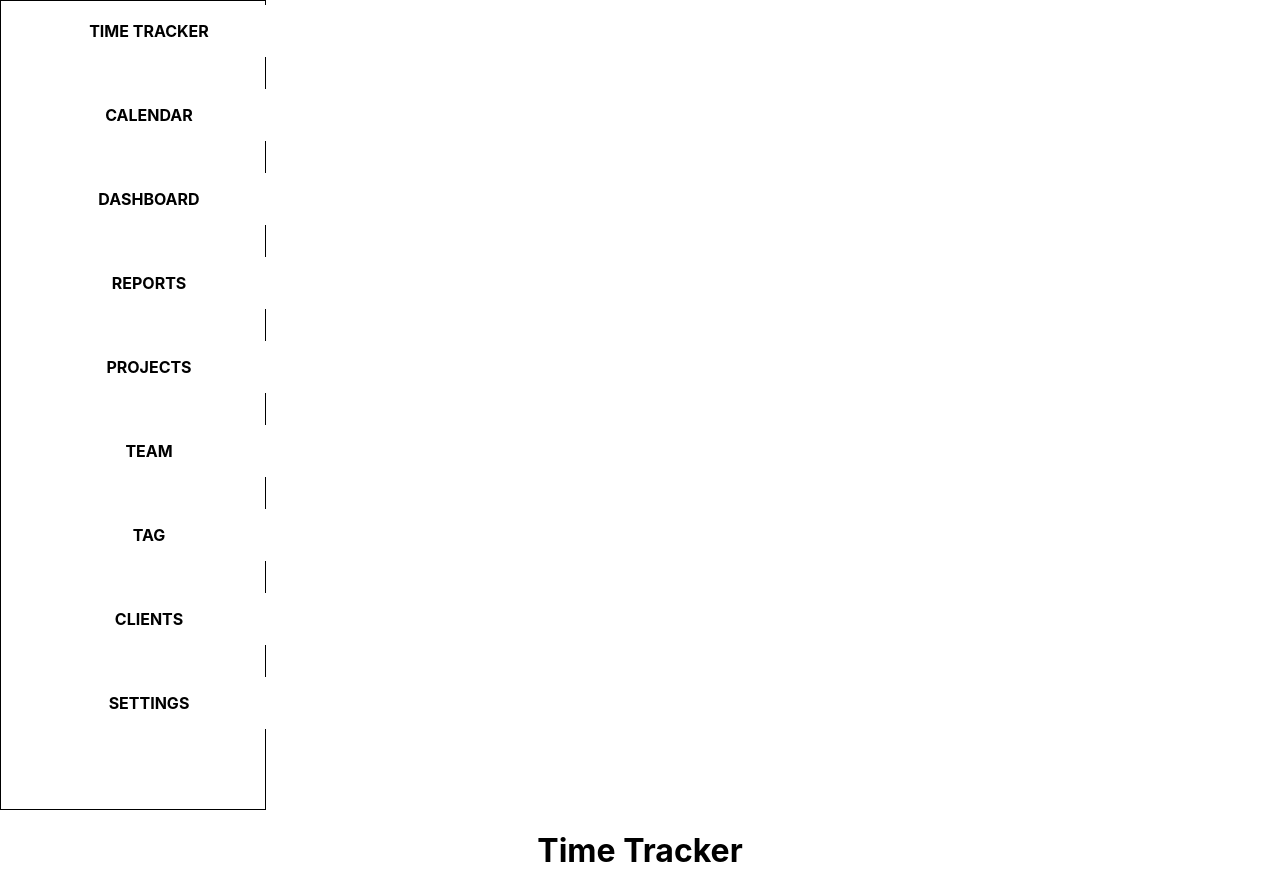
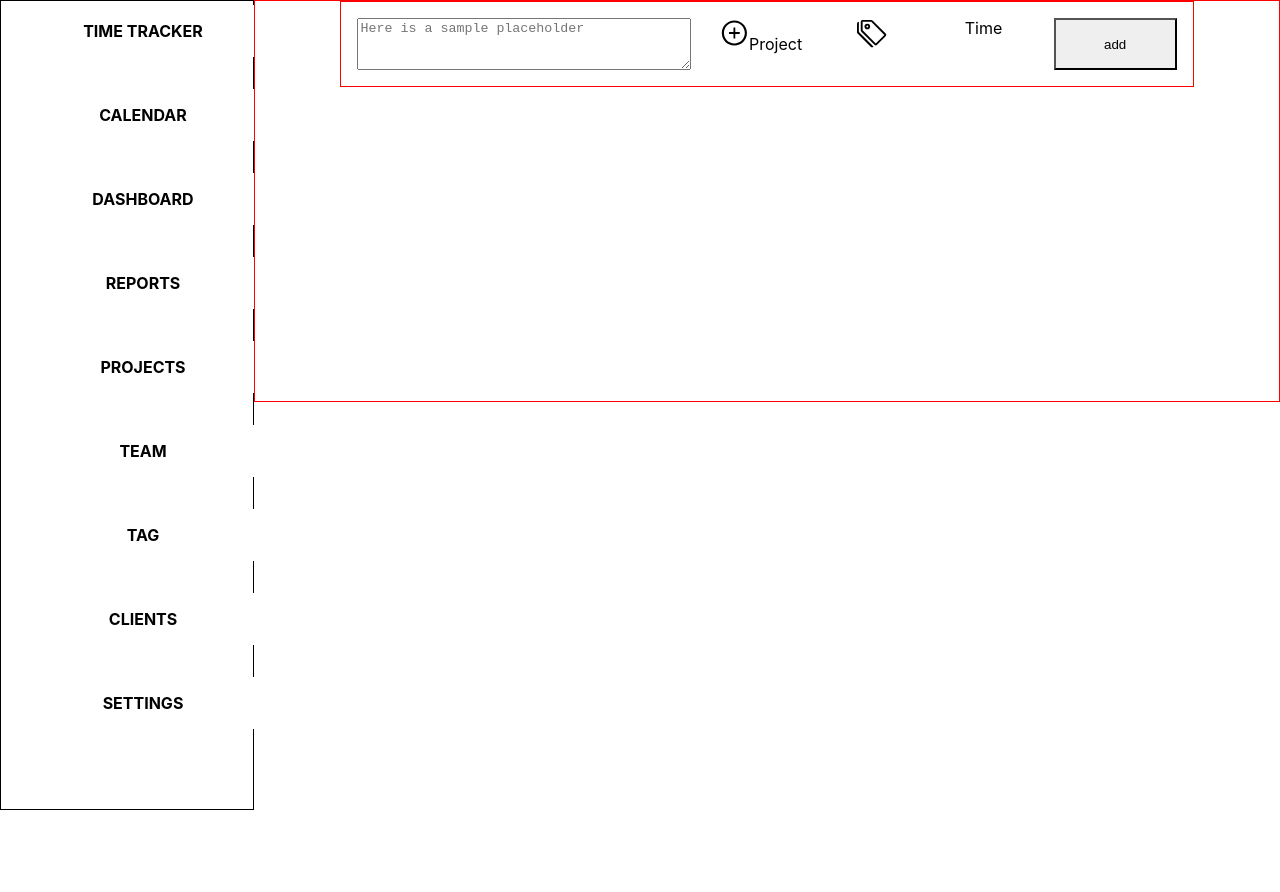
Before and after one commit to Devashishsaurabh/fixed-thread-889, a React (Create React App) app in the folder frontend/: page /clockify in a window 1280 px wide. After the commit the page ends 810 px from the top, so only its background shows below. Built offline with nearby package versions, Linux system fonts and the light colour scheme; the HTML template or start-up script is replaced by a standard one.

Commit message:
timer page first box

```diff
--- a/frontend/src/Components/Sidebar/Sidebar.jsx
+++ b/frontend/src/Components/Sidebar/Sidebar.jsx
@@ -1,12 +1,14 @@
 import React from "react";
 import { Box, Text } from "@chakra-ui/react";
+import {useNavigate} from "react-router-dom"
 
 const Sidebar = () => {
+    const navigate= useNavigate()
   return (
     <Box bg="white" w="20%" h="100vh" p={4} color="black" display={"flex"} flexDirection="column" gap="2rem" border={"1px solid black"} >
-      <Box w="100%" padding={"1rem"} _hover={{bg:"gray",color:"white"}} bg="white"><Text as="b" >TIME TRACKER</Text></Box>
+      <Box w="100%" padding={"1rem"} _hover={{bg:"gray",color:"white"}} bg="white" onClick={()=>navigate("/clockify/")}><Text as="b" >TIME TRACKER</Text></Box>
       <Box w="100%" padding={"1rem"} _hover={{bg:"gray",color:"white"}} bg="white"><Text as="b" >CALENDAR</Text></Box>
-      <Box w="100%" padding={"1rem"} _hover={{bg:"gray",color:"white"}} bg="white"><Text as="b" >DASHBOARD</Text></Box>
+      <Box w="100%" padding={"1rem"} _hover={{bg:"gray",color:"white"}} bg="white" onClick={()=>navigate("/clockify/dashboard")}><Text as="b" >DASHBOARD</Text></Box>
       <Box w="100%" padding={"1rem"} _hover={{bg:"gray",color:"white"}} bg="white"><Text as="b" >REPORTS</Text></Box>
       <Box w="100%" padding={"1rem"} _hover={{bg:"gray",color:"white"}} bg="white"><Text as="b" >PROJECTS</Text></Box>
       <Box w="100%" padding={"1rem"} _hover={{bg:"gray",color:"white"}} bg="white"><Text as="b" >TEAM</Text></Box>
--- a/frontend/src/pages/AfterLogin/AfterLoginRoutes.jsx
+++ b/frontend/src/pages/AfterLogin/AfterLoginRoutes.jsx
@@ -2,17 +2,17 @@ import React from 'react'
 import { Route, Routes } from "react-router-dom";
 import Sidebar from '../../Components/Sidebar/Sidebar';
 import Dashboard from './Dashboard'
-import TimeTracker from './TimeTracker'
+import TimeTracker from './TimeTracker';
 
 
 const AfterLoginRoutes = () => {
   return (
-    <div>
+    <div style={{display:"flex"}}>
         <Sidebar/>
     <div>
     <Routes>
-    <Route path="/"element={<TimeTracker/>}></Route>
-    <Route path="/dashboard"element={<Dashboard/>}></Route>
+    <Route path="/" element={<TimeTracker/>}></Route>
+    <Route path="/dashboard" element={<Dashboard/>}></Route>
     </Routes>
     </div>
     </div>
--- a/frontend/src/pages/AfterLogin/TimeTracker.jsx
+++ b/frontend/src/pages/AfterLogin/TimeTracker.jsx
@@ -1,10 +1,26 @@
-import React from 'react'
+import { Box, Flex, Text } from '@chakra-ui/layout'
+import React, { useRef, useState } from 'react'
+import { Button, Textarea } from '@chakra-ui/react'
+import { AiOutlinePlusCircle } from 'react-icons/ai';
+import { BsTags } from 'react-icons/bs';
 
 const TimeTracker = () => {
+
+
+
   return (
-    <div>
-      <h1>Time Tracker</h1>
-    </div>
+    <Box w="80vw" h="50vh" border={"1px solid red"}>
+     <Flex w="80%" border={"1px solid red"} m="auto" p="1rem" justifyContent={"space-between"}>
+     <Textarea w="40%" placeholder='Here is a sample placeholder' />
+     <Flex w="10%" >
+      <AiOutlinePlusCircle fontSize={"30px"}/>
+      <Text>Project</Text>
+      </Flex>
+     <Box w="10%"><BsTags fontSize={"30px"}/></Box>
+     <Box w="10%">Time</Box>
+     <Button width={"15%"}>add</Button>
+     </Flex>
+    </Box>
   )
 }
 
--- a/frontend/src/pages/MainRoutes.jsx
+++ b/frontend/src/pages/MainRoutes.jsx
@@ -6,6 +6,8 @@ import Footer from "../Components/Footer"
 import Login from "./Login"
 import Signup from "./Signup"
 import AfterLoginRoutes from './AfterLogin/AfterLoginRoutes';
+// import TimeTracker from './AfterLogin/TimeTracker';
+
 
 const MainRoutes = () => {
   return (
@@ -14,6 +16,7 @@ const MainRoutes = () => {
    <Route path="/"element={<><Navbar /><Home /><Footer /></>}></Route>
    <Route path="/login" element={<Login />}></Route>
    <Route path="/signup" element={<Signup />}></Route>
+   {/* <Route path="/timetracker" element={<TimeTracker/>}></Route> */}
    <Route path="/clockify/*"element={<AfterLoginRoutes/>}></Route>
    </Routes>
 
```
Also changed, not shown: 1 other file (tests, documents, lock files or other folders).
